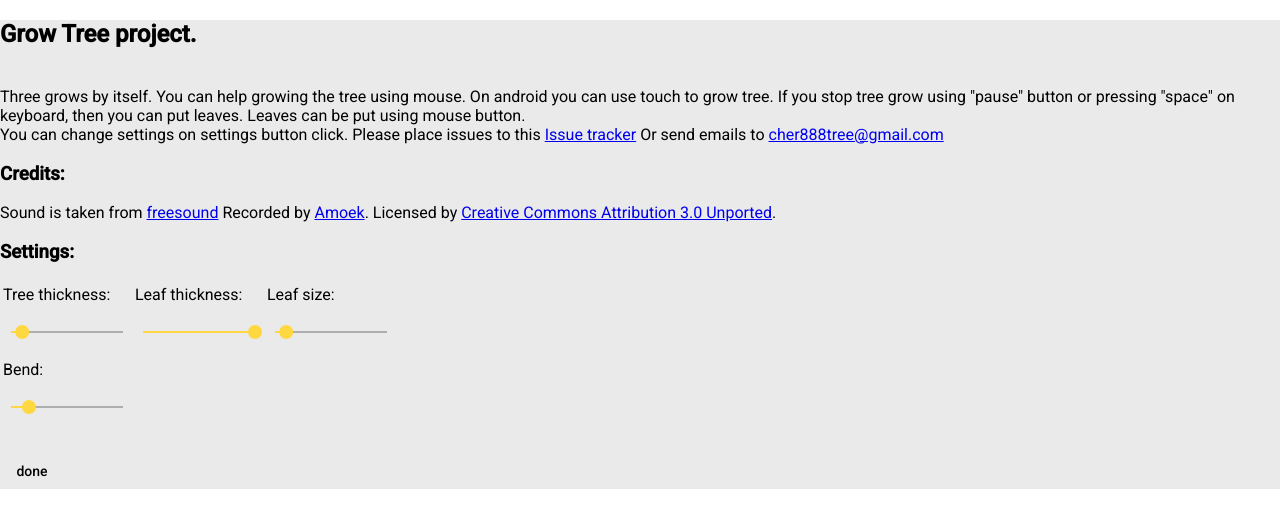
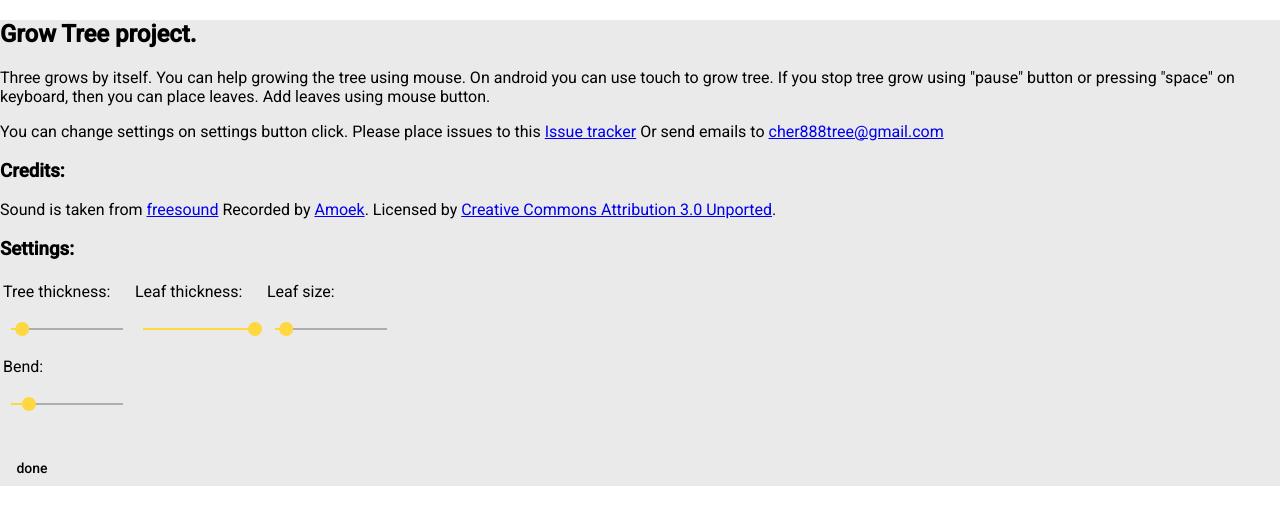
Before and after one commit to evgenycheryomushkin/tree, an Angular app: page / in a window 1280 px wide. Both pictures are taken after a click on the button "settings". Shown: the top 528 px of the page. Built offline with nearby package versions, Linux system fonts and the light colour scheme.

Commit message:
cosmetics

```diff
--- a/src/app/app.component.html
+++ b/src/app/app.component.html
@@ -1,20 +1,21 @@
 <div class="wrapper">
     <div #about class="about" [hidden]="!aboutClicked">
         <h2>Grow Tree project. </h2>
-        <br>
+        <p>
         Three grows by itself. You can help growing the tree using mouse. On android you can use touch to grow tree.
         If you stop tree grow using "pause" button or pressing "space" on keyboard, then
-        you can put leaves. Leaves can be put using mouse button.
-        <br>
+        you can place leaves. Add leaves using mouse button.
+    </p><p>
         You can change settings on settings button click.
         Please place issues to this <a href="https://github.com/evgenycheryomushkin/growtree/issues">Issue tracker</a>
         Or send emails to <a href="mailto:cher888tree@gmail.com">cher888tree@gmail.com</a>
-        <br>
+    </p>
         <h3>Credits:</h3>
-        Sound is taken from <a href="https://freesound.org/people/Amoek/sounds/393348/">freesound</a>
+        <p>Sound is taken from <a href="https://freesound.org/people/Amoek/sounds/393348/">freesound</a>
         Recorded by <a href="https://freesound.org/people/Amoek/">Amoek</a>.
         Licensed by <a href="https://creativecommons.org/licenses/by/3.0/">Creative Commons Attribution 3.0
             Unported</a>.
+        </p>
         <h3>Settings:</h3>
         <table>
             <tr>
--- a/src/app/app.component.ts
+++ b/src/app/app.component.ts
@@ -57,7 +57,6 @@ export class AppComponent extends AppMouse {
 
     this.resize();
     this.startTimer();
-    // this.drawFlower(300, 300, 50);
   }
 
   private growLeaf = async (x0: number, y0: number, xm: number, ym: number, size: number) => {
--- a/src/tree/tree.ts
+++ b/src/tree/tree.ts
@@ -121,6 +121,9 @@ export class Tree {
             if (v) {
                 this.vertices.push(v);
                 this.thick(minV);
+            } else {
+                // todo
+                    // this.drawFlower(300, 300, 50);
             }
         }
     }
```
